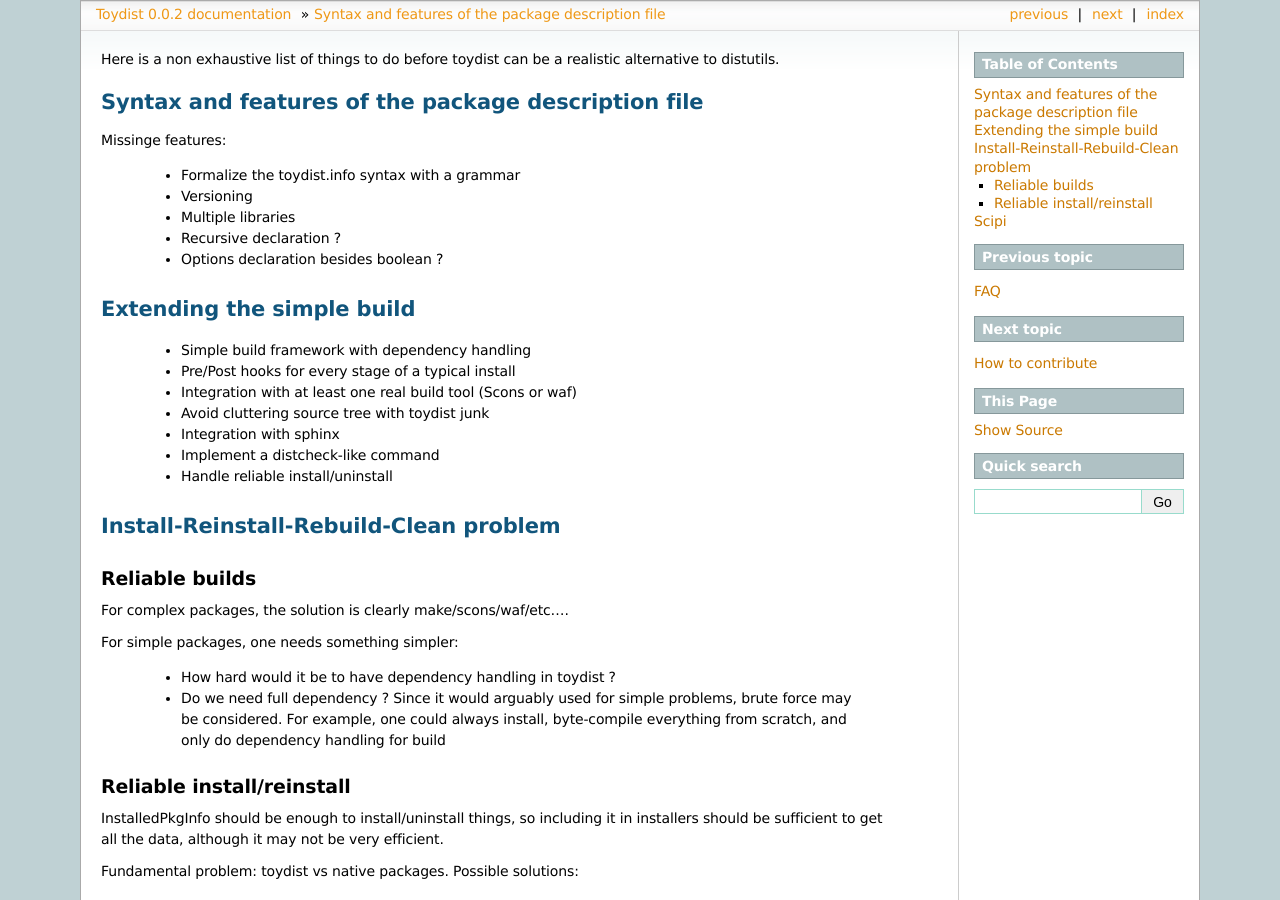
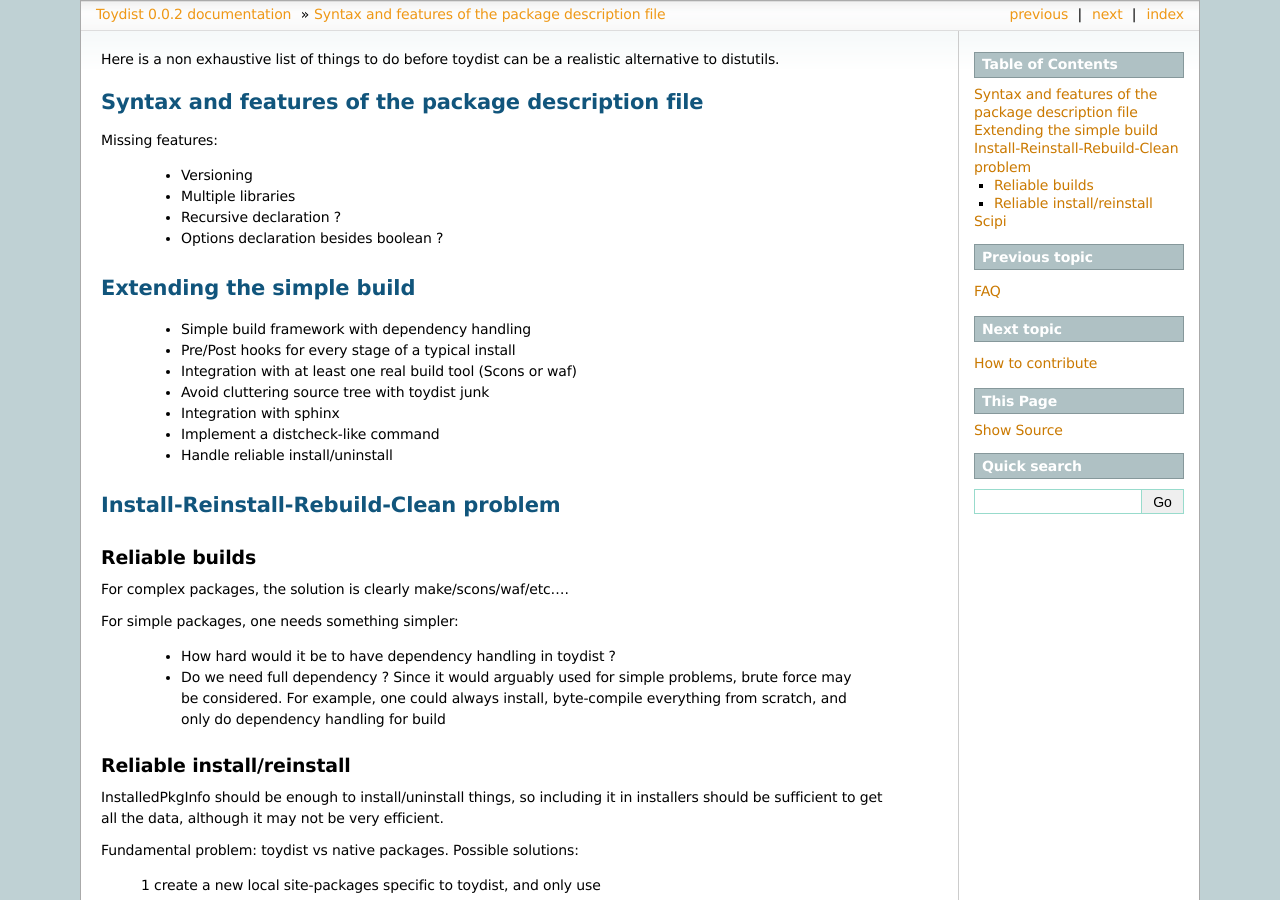
Before and after one commit to cournape/Bento, a Sphinx documentation site: the page built from doc/source/TODO.rst, in a window 1280 px wide and 900 px high. Built offline with Sphinx 7.4.7, drawn with Linux system fonts in a browser that asks for light colours; the version number is read from the project's files by our own code.

Commit message:
DOC: fix typo + update TODO.

```diff
--- a/doc/source/TODO.rst
+++ b/doc/source/TODO.rst
@@ -4,9 +4,8 @@
 Syntax and features of the package description file
 ===================================================
 
-Missinge features:
+Missing features:
 
-    - Formalize the toydist.info syntax with a grammar
     - Versioning
     - Multiple libraries
     - Recursive declaration ?
```
